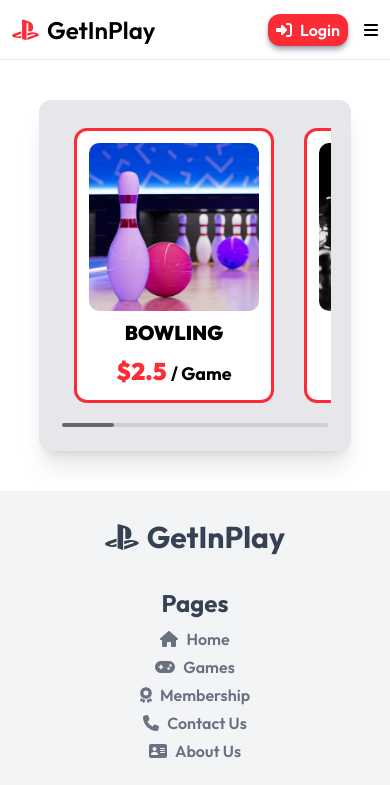
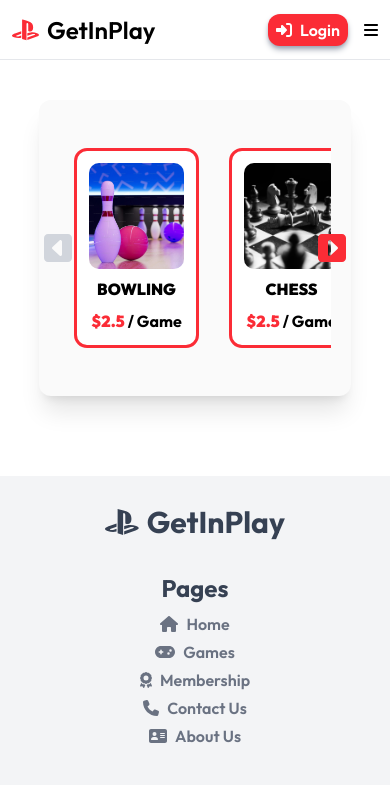
Before and after one commit to getinplay/getinplay_react, a React (Vite) app: page /games in a window 390 px wide. Shown: the top 785 px of the page. Built offline with nearby package versions, Linux system fonts and the light colour scheme; no server answers.

Commit message:
Make Responsive changes on Games Page

```diff
--- a/src/assets/index.css
+++ b/src/assets/index.css
@@ -3,6 +3,7 @@
 
 @theme {
   --breakpoint-xs: 30rem;
+  --breakpoint-2xs: 20rem;
 }
 
 @layer utilities {
--- a/src/components/Header/NavBarLink.jsx
+++ b/src/components/Header/NavBarLink.jsx
@@ -1,9 +1,9 @@
 import "../../assets/NavBarLink.css";
 import { NavLink } from "react-router-dom";
 
-function NavBarLink({ children,toLink }) {
+function NavBarLink({ children,toLink,onClick }) {
   return (
-    <NavLink to={toLink} className="select-none navbarlink-wrapper cursor-pointer text-md text-gray-500">
+    <NavLink onClick={onClick} to={toLink} className="select-none navbarlink-wrapper cursor-pointer text-md text-gray-500">
       <div className="navbarlink px-4 py-2 font-[600] duration-300 ">
         {children}
       </div>
--- a/src/components/Header/Navbar.jsx
+++ b/src/components/Header/Navbar.jsx
@@ -18,13 +18,13 @@ function Navbar() {
         <div
           className={`${
             showNav ? "" : "max-lg:hidden"
-          } lg:relative max-lg:flex justify-center left-0 absolute max-lg:top-15 h-max w-full z-10`}>
+          } lg:relative max-lg:flex justify-center left-0 absolute max-lg:top-17 h-max w-full z-10`}>
           <div className="bg-gray-50 lg:bg-white flex max-lg:w-[70%] lg:flex-row flex-col items-center lg:gap-2 border-gray-200 border-2 lg:border-none lg:m-0 rounded-lg">
-            <NavBarLink toLink="/">Home</NavBarLink>
-            <NavBarLink toLink="/games">Games</NavBarLink>
-            <NavBarLink toLink="/membership">Membership</NavBarLink>
-            <NavBarLink toLink="/contact-us">Contact Us</NavBarLink>
-            <NavBarLink toLink="/about-us">About Us</NavBarLink>
+            <NavBarLink onClick={()=>setShowNav(false)} toLink="/" >Home</NavBarLink>
+            <NavBarLink onClick={()=>setShowNav(false)} toLink="/games">Games</NavBarLink>
+            <NavBarLink onClick={()=>setShowNav(false)} toLink="/membership">Membership</NavBarLink>
+            <NavBarLink onClick={()=>setShowNav(false)} toLink="/contact-us">Contact Us</NavBarLink>
+            <NavBarLink onClick={()=>setShowNav(false)} toLink="/about-us">About Us</NavBarLink>
           </div>
         </div>
         <div className="flex items-center text-md font-semibold z-20 ">
--- a/src/components/Pages/Games/GamesCard.jsx
+++ b/src/components/Pages/Games/GamesCard.jsx
@@ -3,17 +3,17 @@ import React from "react";
 function GamesCard({ children, src, price }) {
   return (
     <div>
-      <div className="select-none flex flex-col p-3 my-7 active:bg-gray-100 hover:bg-gray-100 hover:cursor-pointer active:scale-[1.08] hover:scale-[1.08] duration-300 gap-2 w-[200px] h-[275px] bg-white border-3 border-red-500 rounded-[13px] overflow-hidden">
-        <div className="w-full h-[75%] rounded-[10px] overflow-hidden">
+      <div className='select-none flex flex-col p-3 my-7 active:bg-gray-100 hover:bg-gray-100 hover:cursor-pointer active:scale-[1.08] hover:scale-[1.08] duration-300 gap-2 w-[125px] xs:w-[180px] sm:w-[200px] h-[200px] xs:h-[275px] bg-white border-3 border-red-500 rounded-[13px] overflow-hidden'>
+        <div className='w-full h-[75%] rounded-[10px] overflow-hidden'>
           <img
             src={src}
             alt={children}
-            className="object-cover h-full w-full"
+            className='object-cover h-full w-full'
           />
         </div>
-        <p className="text-xl font-black">{children}</p>
-        <p className="text-lg font-bold">
-          <span className="text-2xl text-red-500 font-black">{price} </span>/
+        <p className='xs:text-xl font-black'>{children}</p>
+        <p className='xs:text-lg font-bold'>
+          <span className='xs:text-2xl text-red-500 font-black'>{price} </span>/
           Game
         </p>
       </div>
--- a/src/components/Pages/Games/GamesPage.jsx
+++ b/src/components/Pages/Games/GamesPage.jsx
@@ -1,23 +1,38 @@
 import { Swiper, SwiperSlide } from "swiper/react";
-import { Scrollbar, Mousewheel } from "swiper/modules";
+import { Mousewheel, Navigation } from "swiper/modules";
+import { FontAwesomeIcon } from "@fortawesome/react-fontawesome";
+import {
+  faSquareCaretLeft,
+  faSquareCaretRight,
+} from "@fortawesome/free-solid-svg-icons";
 import "swiper/css";
 import "swiper/css/scrollbar";
 import GamesCard from "./GamesCard";
 
 function GamesPage({ games }) {
   return (
-    <div className="flex flex-wrap gap-5 justify-center items-center py-10 w-[80vw]">
-      <div className="w-full flex items-center justify-center bg-gray-200 p-5 pt-0 inset-shadow-black shadow-xl  rounded-xl ">
+    <div className='flex flex-wrap gap-5 justify-center items-center py-10 w-[80vw]'>
+      <div className='relative w-full bg-[rgb(250,250,250)] flex items-center justify-center p-5 shadow-xl rounded-xl '>
+        <button
+          type='button'
+          className='prevGameBtn duration-300 active:text-gray-200 text-red-500 cursor-pointer absolute top-1/2 -translate-y-[50%] left-[5px] z-20'>
+          <FontAwesomeIcon size='2xl' icon={faSquareCaretLeft} />
+        </button>
+        <div className='w-full xs:px-5'>
           <Swiper
-          modules={[Scrollbar, Mousewheel]}
+            modules={[Mousewheel, Navigation]}
             spaceBetween={30}
-          slidesPerView="auto"
-          scrollbar={{ draggable: true }}
+            slidesPerView='auto'
+            navigation={{
+              nextEl: ".nextGameBtn",
+              prevEl: ".prevGameBtn",
+              disabledClass: "!text-gray-300 !cursor-default",
+            }}
             mousewheel={{ forceToAxis: true }}
             slidesOffsetAfter={15}
             slidesOffsetBefore={15}>
             {games.map((game) => (
-            <SwiperSlide key={game.id} className="!w-max -z-10">
+              <SwiperSlide key={game.id} className='!w-max -z-10'>
                 <GamesCard src={game.image} price={"$2.5"}>
                   {game.name}
                 </GamesCard>
@@ -25,6 +40,12 @@ function GamesPage({ games }) {
             ))}
           </Swiper>
         </div>
+        <button
+          type='button'
+          className='nextGameBtn duration-300 active:text-gray-200 bg-white bg-clip-text text-red-500 cursor-pointer absolute top-1/2 -translate-y-[50%] right-[5px] z-20'>
+          <FontAwesomeIcon size='2xl' icon={faSquareCaretRight} />
+        </button>
+      </div>
     </div>
   );
 }
--- a/src/components/Pages/Home/Sections/GamesCarousel.jsx
+++ b/src/components/Pages/Home/Sections/GamesCarousel.jsx
@@ -12,10 +12,10 @@ import {
 
 function GamesCarousel({ games }) {
   return (
-    <div className="w-full p-3 lg:h-[80vh] h-[50vh] py-5 justify-center ">
-      <div className="rounded-xl overflow-hidden h-full">
+    <div className='w-full p-3 lg:h-[70vh] h-[50vh] py-5 justify-center '>
+      <div className='rounded-xl overflow-hidden h-full'>
         <Swiper
-          className="h-full"
+          className='h-full'
           modules={[Autoplay, Navigation, Pagination, Mousewheel]}
           slidesPerView={1.5}
           spaceBetween={10}
@@ -32,12 +32,12 @@ function GamesCarousel({ games }) {
           }}
           mousewheel={{ forceToAxis: true }}>
           <button
-            type="button"
-            className="absolute top-1/2 -translate-y-1/2 left-2 flex items-center justify-center cursor-pointer hover:text-gray-200 duration-200 text-white z-20 custom-prev">
-            <FontAwesomeIcon size="2xl" icon={faSquareCaretLeft} />
+            type='button'
+            className='absolute top-1/2 -translate-y-1/2 left-2 flex items-center justify-center cursor-pointer hover:text-gray-200 duration-200 text-white z-20 custom-prev'>
+            <FontAwesomeIcon size='2xl' icon={faSquareCaretLeft} />
           </button>
           {games.map((game) => (
-            <SwiperSlide key={game.id} className="rounded-xl overflow-hidden">
+            <SwiperSlide key={game.id} className='rounded-xl overflow-hidden'>
               <GamesCarouselCard
                 // src={`http://192.168.0.130/getinplay/${game.image}`}
                 src={game.image}
@@ -46,9 +46,9 @@ function GamesCarousel({ games }) {
             </SwiperSlide>
           ))}
           <button
-            type="button"
-            className="absolute top-1/2 -translate-y-1/2 right-2 flex items-center justify-center cursor-pointer hover:text-gray-200 duration-200 text-white z-20 custom-next">
-            <FontAwesomeIcon size="2xl" icon={faSquareCaretRight} />
+            type='button'
+            className='absolute top-1/2 -translate-y-1/2 right-2 flex items-center justify-center cursor-pointer hover:text-gray-200 duration-200 text-white z-20 custom-next'>
+            <FontAwesomeIcon size='2xl' icon={faSquareCaretRight} />
           </button>
         </Swiper>
       </div>
--- a/src/components/Pages/Home/Sections/SlotsSection.jsx
+++ b/src/components/Pages/Home/Sections/SlotsSection.jsx
@@ -51,6 +51,7 @@ function SlotsSection() {
             navigation={{
               nextEl: ".custom-next-2",
               prevEl: ".custom-prev-2",
+              disabledClass: "!text-gray-300 !cursor-default",
             }}
             mousewheel={{ forceToAxis: true }}>
             {slots.map((slot) => (
```
Also changed, not shown: src/components/Footer/FooterSection.jsx (+7 -9 lines). Lines whose indentation alone changed are shown as unchanged.
